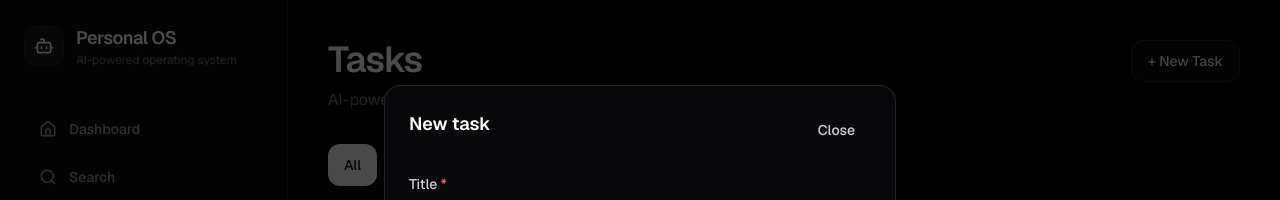
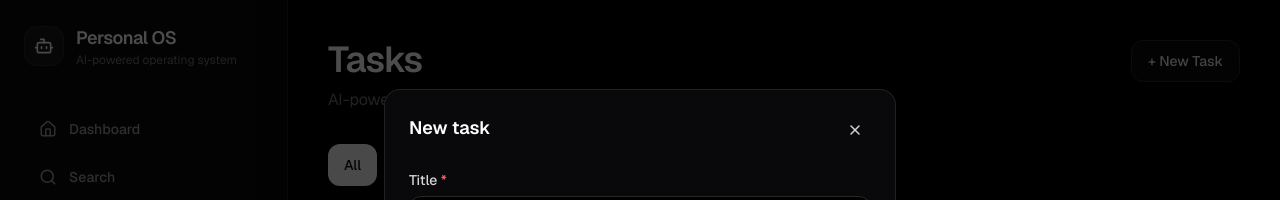
Before and after one commit to orvia-app/orvia, a Next.js app: page /tasks in a window 1280 px wide. Both pictures are taken after a click on the button "+ New Task". Shown: the top 200 px of the page. Built offline with nearby package versions, Linux system fonts and the light colour scheme.

Commit message:
Improve modal UX consistency

```diff
--- a/package.json
+++ b/package.json
@@ -5,6 +5,8 @@
   "scripts": {
     "dev": "next dev",
     "build": "next build",
+    "typecheck": "tsc --noEmit",
+    "check": "npm run typecheck && npm run build",
     "start": "next start",
     "lint": "eslint"
   },
--- a/src/app/cars/page.tsx
+++ b/src/app/cars/page.tsx
@@ -1,7 +1,7 @@
 "use client";
 
 import { useEffect, useState, type FormEvent } from "react";
-import { Car } from "lucide-react";
+import { Car, X } from "lucide-react";
 
 import { AppShell } from "@/components/AppShell";
 import {
@@ -182,10 +182,11 @@ export default function CarsPage() {
               </h2>
               <button
                 type="button"
+                aria-label="Close"
                 onClick={closeModal}
-                className="rounded-lg px-2 py-1 text-sm text-zinc-600 transition hover:bg-zinc-100 hover:text-zinc-950 dark:text-zinc-400 dark:hover:bg-zinc-800 dark:hover:text-white"
+                className="inline-flex h-8 w-8 items-center justify-center rounded-lg text-zinc-600 transition hover:bg-zinc-100 hover:text-zinc-950 focus-visible:outline-none focus-visible:ring-2 focus-visible:ring-zinc-400/70 dark:text-zinc-400 dark:hover:bg-zinc-800 dark:hover:text-white dark:focus-visible:ring-zinc-600"
               >
-                Close
+                <X className="h-4 w-4 shrink-0" aria-hidden strokeWidth={2.25} />
               </button>
             </div>
             <form className="mt-6 space-y-4" onSubmit={handleSubmit}>
--- a/src/app/finance/page.tsx
+++ b/src/app/finance/page.tsx
@@ -1,7 +1,7 @@
 "use client";
 
 import { useEffect, useMemo, useState, type FormEvent } from "react";
-import { Wallet } from "lucide-react";
+import { Wallet, X } from "lucide-react";
 
 import { AppShell } from "@/components/AppShell";
 import {
@@ -226,10 +226,11 @@ export default function FinancePage() {
               </h2>
               <button
                 type="button"
+                aria-label="Close"
                 onClick={closeModal}
-                className="rounded-lg px-2 py-1 text-sm text-zinc-600 transition hover:bg-zinc-100 hover:text-zinc-950 dark:text-zinc-400 dark:hover:bg-zinc-800 dark:hover:text-white"
+                className="inline-flex h-8 w-8 items-center justify-center rounded-lg text-zinc-600 transition hover:bg-zinc-100 hover:text-zinc-950 focus-visible:outline-none focus-visible:ring-2 focus-visible:ring-zinc-400/70 dark:text-zinc-400 dark:hover:bg-zinc-800 dark:hover:text-white dark:focus-visible:ring-zinc-600"
               >
-                Close
+                <X className="h-4 w-4 shrink-0" aria-hidden strokeWidth={2.25} />
               </button>
             </div>
             <form className="mt-6 space-y-4" onSubmit={handleSubmit}>
--- a/src/app/notes/page.tsx
+++ b/src/app/notes/page.tsx
@@ -1,6 +1,7 @@
 "use client";
 
 import { useEffect, useMemo, useState, type FormEvent } from "react";
+import { X } from "lucide-react";
 
 import { AppShell } from "@/components/AppShell";
 import { EmptyState } from "@/components/ui/EmptyState";
@@ -211,10 +212,11 @@ export default function NotesPage() {
 
               <button
                 type="button"
+                aria-label="Close"
                 onClick={closeModal}
-                className="rounded-lg px-2 py-1 text-sm text-zinc-600 transition hover:bg-zinc-100 hover:text-zinc-950 dark:text-zinc-400 dark:hover:bg-zinc-800 dark:hover:text-white"
+                className="inline-flex h-8 w-8 items-center justify-center rounded-lg text-zinc-600 transition hover:bg-zinc-100 hover:text-zinc-950 focus-visible:outline-none focus-visible:ring-2 focus-visible:ring-zinc-400/70 dark:text-zinc-400 dark:hover:bg-zinc-800 dark:hover:text-white dark:focus-visible:ring-zinc-600"
               >
-                Close
+                <X className="h-4 w-4 shrink-0" aria-hidden strokeWidth={2.25} />
               </button>
             </div>
 
--- a/src/app/tasks/page.tsx
+++ b/src/app/tasks/page.tsx
@@ -1,6 +1,7 @@
 "use client";
 
 import { useEffect, useMemo, useState, type FormEvent } from "react";
+import { X } from "lucide-react";
 
 import { AppShell } from "@/components/AppShell";
 import { Badge } from "@/components/ui/Badge";
@@ -204,8 +205,14 @@ export default function TasksPage() {
                 New task
               </h2>
 
-              <Button variant="ghost" onClick={closeModal} className="px-2 py-1">
-                Close
+              <Button
+                aria-label="Close"
+                className="h-8 w-8 p-0 text-zinc-700 hover:text-zinc-950 dark:text-zinc-200 dark:hover:text-white"
+                onClick={closeModal}
+                type="button"
+                variant="ghost"
+              >
+                <X className="h-4 w-4 shrink-0" aria-hidden strokeWidth={2.25} />
               </Button>
             </div>
 
--- a/src/components/command-palette/CommandActionDialog.tsx
+++ b/src/components/command-palette/CommandActionDialog.tsx
@@ -1,6 +1,7 @@
 "use client";
 
 import type { FormEvent, RefObject } from "react";
+import { X } from "lucide-react";
 
 import { Button } from "@/components/ui/Button";
 import type { CommandAction } from "@/lib/commands/types";
@@ -73,8 +74,14 @@ export function CommandActionDialog({
               {description}
             </p>
           </div>
-          <Button variant="ghost" onClick={onClose} className="px-2 py-1">
-            Close
+          <Button
+            aria-label="Close"
+            className="h-8 w-8 p-0 text-zinc-700 hover:text-zinc-950 dark:text-zinc-200 dark:hover:text-white"
+            onClick={onClose}
+            type="button"
+            variant="ghost"
+          >
+            <X className="h-4 w-4 shrink-0" aria-hidden strokeWidth={2.25} />
           </Button>
         </div>
 
--- a/src/components/command-palette/CommandPalette.tsx
+++ b/src/components/command-palette/CommandPalette.tsx
@@ -1,7 +1,7 @@
 "use client";
 
 import type { RefObject } from "react";
-import { Search } from "lucide-react";
+import { Search, X } from "lucide-react";
 
 import type { CommandItem } from "@/lib/commands/types";
 
@@ -75,6 +75,14 @@ export function CommandPalette({
           <kbd className="hidden rounded-md border border-zinc-200 bg-zinc-100 px-2 py-1 text-xs font-medium text-zinc-500 dark:border-zinc-800 dark:bg-zinc-900 dark:text-zinc-500 sm:inline-flex">
             Esc
           </kbd>
+          <button
+            type="button"
+            aria-label="Close"
+            onClick={() => onOpenChange(false)}
+            className="inline-flex h-8 w-8 shrink-0 items-center justify-center rounded-lg text-zinc-600 transition hover:bg-zinc-100 hover:text-zinc-950 focus-visible:outline-none focus-visible:ring-2 focus-visible:ring-zinc-400/70 dark:text-zinc-300 dark:hover:bg-zinc-900 dark:hover:text-white dark:focus-visible:ring-zinc-600"
+          >
+            <X className="h-4 w-4 shrink-0" aria-hidden strokeWidth={2.25} />
+          </button>
         </div>
 
         <div
```
Also changed, not shown: 3 other files (tests, documents, lock files or other folders).
